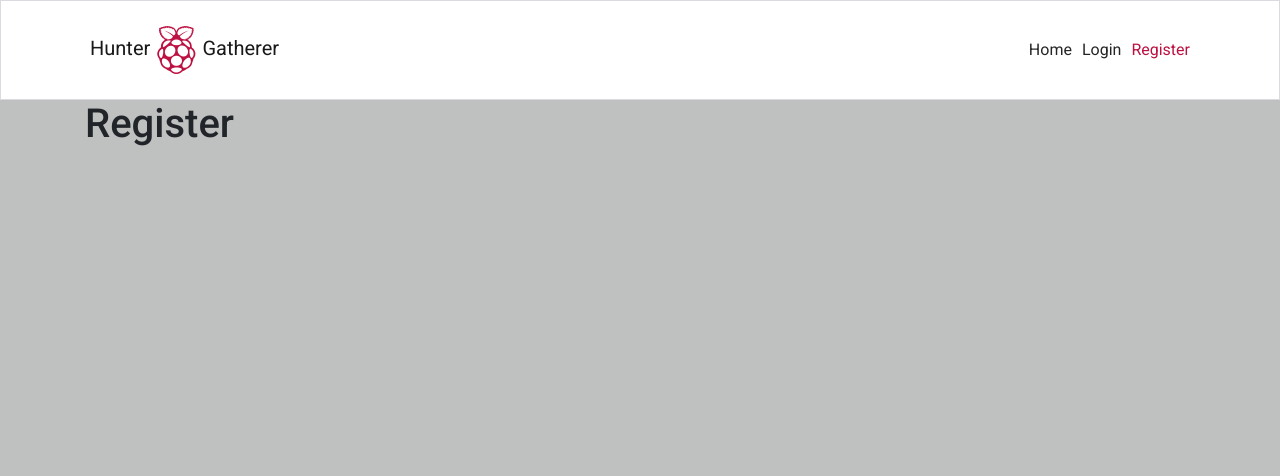
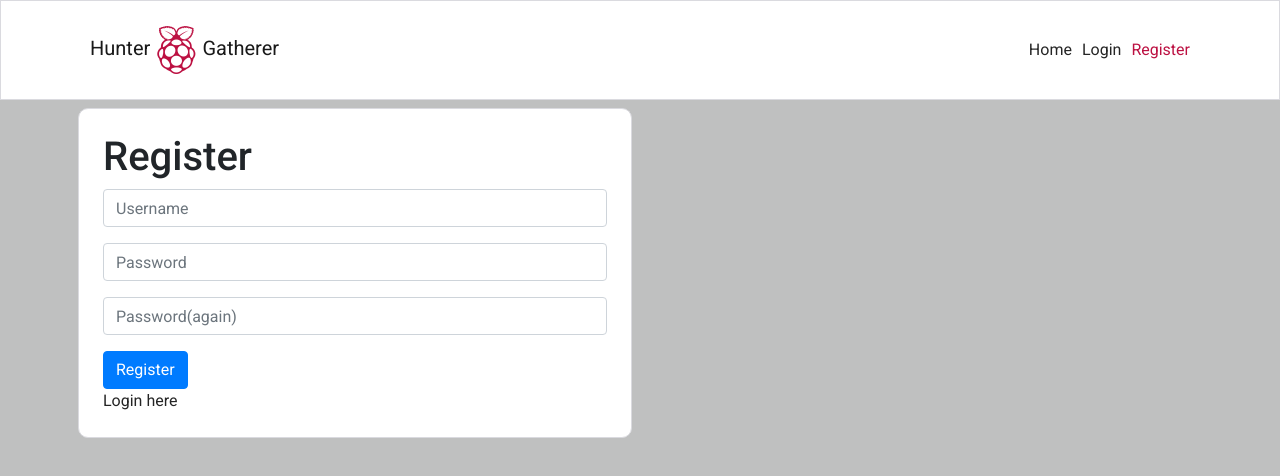
Before and after one commit to MichaelSturgeon/hunter-gatherer, a React (Create React App) app: page /register in a window 1280 px wide. Shown: the top 476 px of the page. Built offline with nearby package versions, Linux system fonts and the light colour scheme.

Commit message:
Connect project to API and create sign-up form with beginner styles

```diff
--- a/src/App.js
+++ b/src/App.js
@@ -2,6 +2,8 @@ import styles from './App.module.css';
 import NavBar from './components/NavBar';
 import { Container } from 'react-bootstrap';
 import {Route, Switch} from 'react-router-dom'
+import './api/axiosDefaults'
+import SignUpForm from './pages/auth/SignUpForm';
 
 function App() {
   return (
@@ -11,7 +13,7 @@ function App() {
         <Switch>
           <Route exact path='/' render={() => <h1>Home Page</h1>} />
           <Route exact path='/login' render={() => <h1>Login</h1>} />
-          <Route exact path='/register' render={() => <h1>Register</h1>} />
+          <Route exact path='/register' render={() => <SignUpForm/>} />
           <Route render={() => <h1>404 Page not found!</h1>} />
         </Switch>
       </Container>
--- a/src/App.module.css
+++ b/src/App.module.css
@@ -6,6 +6,13 @@
 
 .Main {
   padding-top: 100px;
+}
+
+.Content {
+  background-color: #ffffff;
+  border: 1px solid #dadadf;
+  border-radius: 10px;
+  padding: 10px;
 }
 
 * {
--- /dev/null
+++ b/src/api/axiosDefaults.js
@@ -0,0 +1,5 @@
+import axios from "axios";
+
+axios.defaults.baseURL = "https://hunter-gatherer-api-42e8d7d609ef.herokuapp.com/"
+axios.defaults.headers.post['Content-Type'] = 'multipart/form-data'
+axios.defaults.withCredentials = true;
--- /dev/null
+++ b/src/pages/auth/SignUpForm.js
@@ -0,0 +1,51 @@
+import React from "react";
+import { Link } from "react-router-dom";
+import Styles from "../../App.module.css";
+
+import { Form, Button, Col, Row, Container } from "react-bootstrap";
+
+const SignUpForm = () => {
+  return (
+    <Row >
+      <Col className="my-auto py-2 p-md-2" md={6}>
+        <Container className={`${Styles.Content} p-4`}>
+          <h1 >Register</h1>
+            <Form>
+                <Form.Group controlId="username">
+                    <Form.Label className="d-none">Username</Form.Label>
+                    <Form.Control
+                    type="text"
+                    placeholder="Username"
+                    name="username" />
+                </Form.Group>
+
+                <Form.Group controlId="password1">
+                    <Form.Label className="d-none">Password</Form.Label>
+                    <Form.Control
+                    type="password"
+                    placeholder="Password"
+                    name="password1"/>
+                </Form.Group>
+
+                <Form.Group controlId="password2">
+                    <Form.Label className="d-none">Password(again)</Form.Label>
+                    <Form.Control
+                    type="password"
+                    placeholder="Password(again)"
+                    name="password2"/>
+                </Form.Group>
+
+                <Button variant="primary" type="submit">
+                    Register
+                </Button>
+            </Form>
+            <Link  to="/signin">
+            <span>Login here</span>
+          </Link>
+        </Container>
+      </Col>
+    </Row>
+  );
+};
+
+export default SignUpForm;
```
